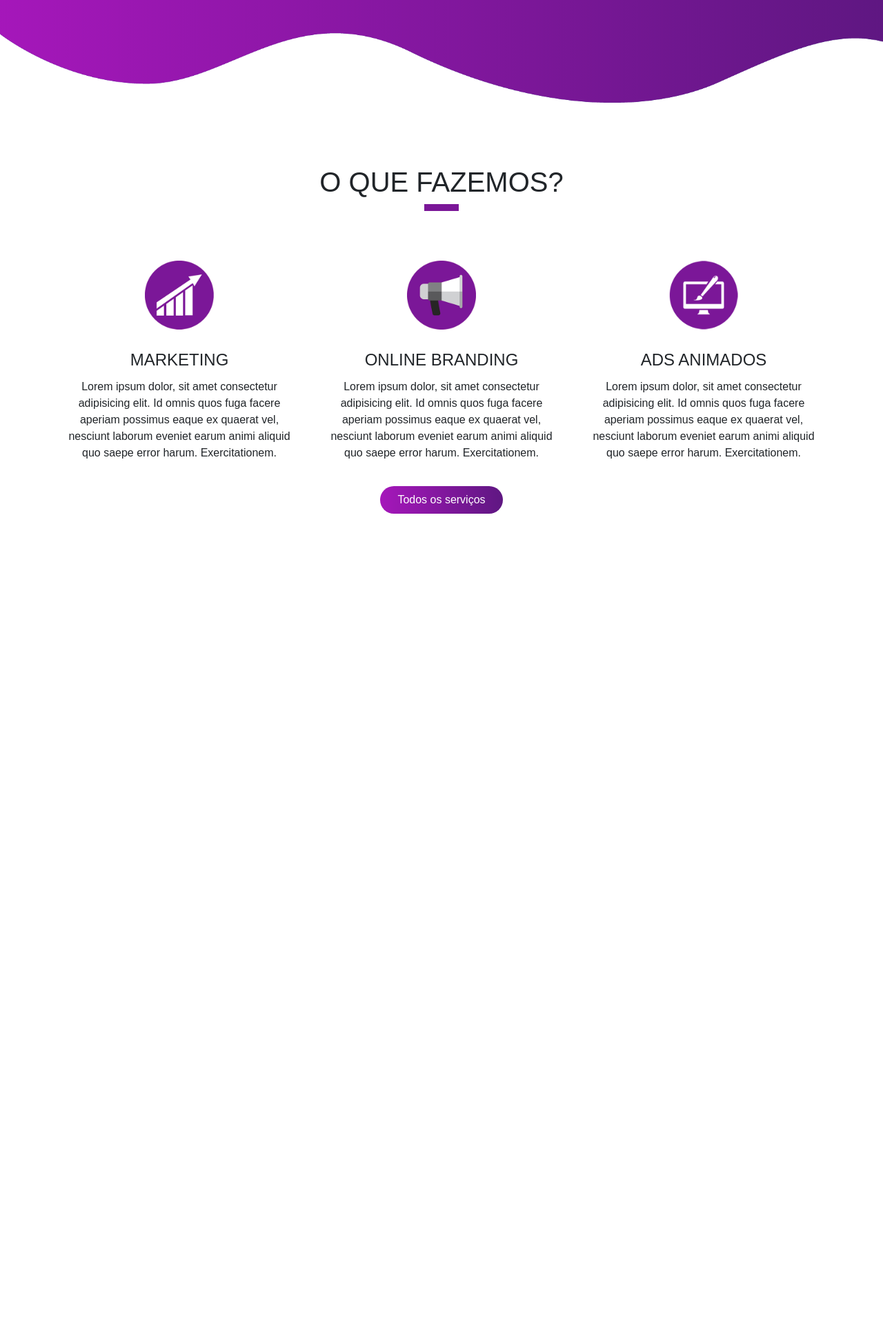
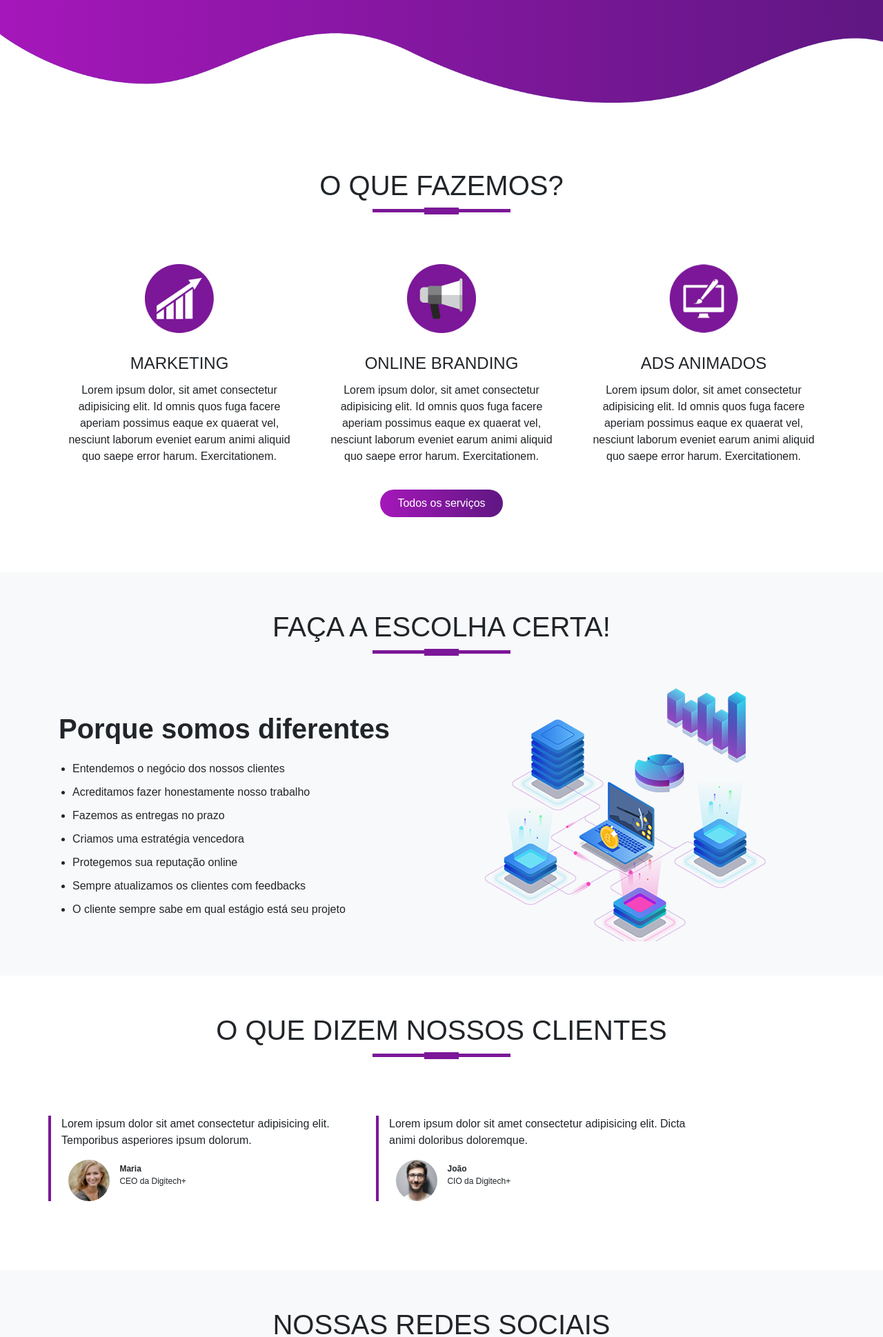
Before and after one commit to atalibaneto/TI34, a PHP site: page / in a window 1280 px wide. Shown: the part 549-2488 px from the top of the page at 69% size. Before the commit the page ends 1294 px from the top, so only its background shows below. Run offline with PHP 8.4, Linux system fonts and the light colour scheme; some libraries are stand-ins or nearby versions.

Commit message:
Aula dia 04/12/2024 - sessões | sobre | clientes | rs | rodape

```diff
--- a/DesenvolveWEB/agencia/css/style.css
+++ b/DesenvolveWEB/agencia/css/style.css
@@ -10,6 +10,7 @@ body {
     --bg-nave-Bar-escuro: #5F1782;
     --cor-branca: #FFF;
     --cor-traco-titulo: #7B1798;
+    --bg-cor-cinza-claro: #F8F9FA;
 }
 #barra-nav {
     position: sticky;
@@ -99,4 +100,61 @@ body {
 }
 .titulo::before {
     content: '';
+    background: var(--cor-traco-titulo);
+    height: 5px;
+    width: 200px;
+    margin-left: auto;
+    margin-right: auto;
+    display: block;
+    transform: translateY(63px);
 }
+/* ---------------- sobre -------------- */
+#sobre {
+    background: var(--bg-cor-cinza-claro);
+    padding: 50px 0;
+}
+.sobre-titulo {
+    font-size: 40px;
+    font-weight: 600;
+    margin-top: 8%;
+}
+#sobre ul {
+    margin-left: 20px;
+}
+#sobre ul li {
+    margin: 10px 0;
+}
+/* ---------------- clientes -------------- */
+#clientes {
+    margin: 50px 0;
+}
+.clientes {
+    border-left: 4px solid var(--cor-traco-titulo);
+    margin: 50px 0;
+}
+.clientes img {
+    height: 60px;
+    width: 60px;
+    border-radius: 50%;
+    margin: 0 10px;
+}
+.cargo-cliente {
+    display: inline-block;
+    font-size: 12px;
+}
+/* ---------------- redes sociais -------------- */
+#social {
+    background: var(--bg-cor-cinza-claro);
+    padding: 50px 0;
+}
+.social-ico img {
+    width: 60px;
+    transition: 0.5s;
+}
+.social-ico a:hover img {
+    transform: translateY(-10px);
+}
+/* ---------------- rodape -------------- */
+.rodape-img {
+    width: 100%;
+}
--- a/DesenvolveWEB/agencia/index.html
+++ b/DesenvolveWEB/agencia/index.html
@@ -76,9 +76,93 @@
         <button type="button" class="btn btn-primary">Todos os serviços</button>
     </div>
 </section>
+<!-- ----------------- Sobre ---------------------- -->
+<section id="sobre">
+    <div class="container">
+        <h1 class="titulo text-center">FAÇA A ESCOLHA CERTA!</h1>
+        <div class="row">
+            <div class="col-md-6">
+                <p class="sobre-titulo">Porque somos diferentes</p>
+                <ul>
+                    <li>Entendemos o negócio dos nossos clientes</li>
+                    <li>Acreditamos fazer honestamente nosso trabalho</li>
+                    <li>Fazemos as entregas no prazo</li>
+                    <li>Criamos uma estratégia vencedora</li>
+                    <li>Protegemos sua reputação online</li>
+                    <li>Sempre atualizamos os clientes com feedbacks</li>
+                    <li>O cliente sempre sabe em qual estágio está seu projeto</li>
+                </ul>
+            </div>
+            <div class="col-md-6">
+                <img src="imagens/network.png" class="img-fluid">
+            </div>
+        </div>
+    </div>
+</section>
+<!-- ----------------- Clientes ---------------------- -->
+ <section id="clientes">
+    <div class="container">
+        <h1 class="titulo text-center">O QUE DIZEM NOSSOS CLIENTES</h1>
+        <div class="row">
+            <div class="col-md-5 clientes">
+                <p>Lorem ipsum dolor sit amet consectetur adipisicing elit. Temporibus asperiores ipsum dolorum.</p>
+                <img src="imagens/user1.jpg">
+                <p class="cargo-cliente"><strong>Maria</strong><br>CEO da Digitech+</p>
+            </div>
+            <div class="col-md-5 clientes">
+                <p>Lorem ipsum dolor sit amet consectetur adipisicing elit. Dicta animi doloribus doloremque.</p>
+                <img src="imagens/user2.jpg">
+                <p class="cargo-cliente"><strong>João</strong><br>CIO da Digitech+</p>
+            </div>
+        </div>
+    </div>
+ </section>
+<!-- ----------------- Redes Sociais ---------------------- -->
+ <section id="social">
+    <div class="container text-center">
+        <h1 class="titulo">NOSSAS REDES SOCIAIS</h1>
+        <div class="social-ico">
+            <a href="#"><img src="imagens/facebook-icon.png" alt="facebook logo"></a>
+            <a href="#"><img src="imagens/instagram-icon.png" alt="instagram logo"></a>
+            <a href="#"><img src="imagens/twitter-icon.png" alt="twitter logo"></a>
+            <a href="#"><img src="imagens/whatsapp-icon.png" alt="whatsapp logo"></a>
+            <a href="#"><img src="imagens/linkedin-icon.png" alt="linkedin logo"></a>
+            <a href="#"><img src="imagens/snapchat-icon.png" alt="snapchat logo"></a>
+        </div>
+    </div>
+ </section>
+<!-- ----------------- Rodape ---------------------- -->
+ <section id="rodape">
+    <img src="imagens/wave2.png" class="rodape-img">
+    <div class="container">
+        <div class="row">
+            <div class="col-md-4">
+                <img src="imagens/logo.png">
+                <p>Lorem ipsum dolor sit amet, consectetur adipisicing elit. Aut fuga minima aliquid architecto ex non voluptate eum consectetur reiciendis.</p>
+            </div>
+            <div class="col-md-4">
+                <p><strong>CONTATO</strong></p>
+                <p>Senac Botucatu</p>
+                <p>+55 14 3112-1150</p>
+            </div>
+            <div class="col-md-4">
+                <p><strong>NEWSLETTER</strong></p>
+                <input type="email" name="email" class="formulario" placeholder="Digite seu e-mail"><br>
+                <button type="button" class="btn btn-primary">INSCREVA-SE</button>
+            </div>
+        </div>
+    </div>
+    <div class="copy"><!-- Alt + 0169 -->
+        <p>Copyright © 2024. Orgulhosamente feito com na Terra do Saci.</p>
+    </div>
+</section>
 
 
-    <script src="https://code.jquery.com/jquery-3.3.1.slim.min.js" integrity="sha384-q8i/X+965DzO0rT7abK41JStQIAqVgRVzpbzo5smXKp4YfRvH+8abtTE1Pi6jizo" crossorigin="anonymous"></script>
+
+
+
+
+<script src="https://code.jquery.com/jquery-3.3.1.slim.min.js" integrity="sha384-q8i/X+965DzO0rT7abK41JStQIAqVgRVzpbzo5smXKp4YfRvH+8abtTE1Pi6jizo" crossorigin="anonymous"></script>
 <script src="https://cdnjs.cloudflare.com/ajax/libs/popper.js/1.14.3/umd/popper.min.js" integrity="sha384-ZMP7rVo3mIykV+2+9J3UJ46jBk0WLaUAdn689aCwoqbBJiSnjAK/l8WvCWPIPm49" crossorigin="anonymous"></script>
     <script src="https://stackpath.bootstrapcdn.com/bootstrap/4.1.3/js/bootstrap.min.js" integrity="sha384-ChfqqxuZUCnJSK3+MXmPNIyE6ZbWh2IMqE241rYiqJxyMiZ6OW/JmZQ5stwEULTy" crossorigin="anonymous"></script>
 </body>
```
